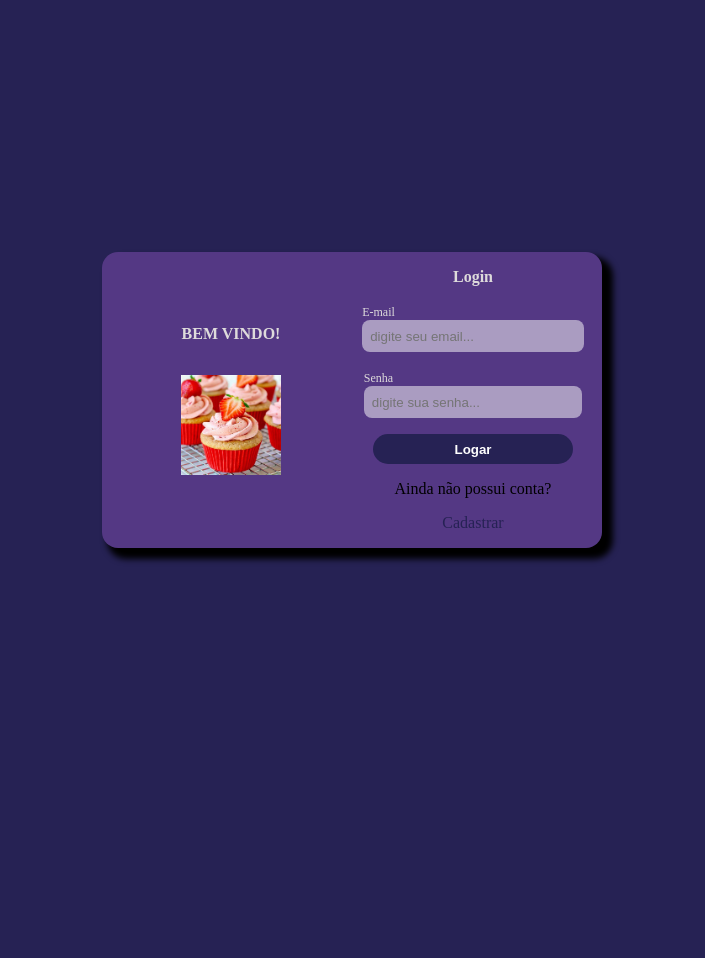
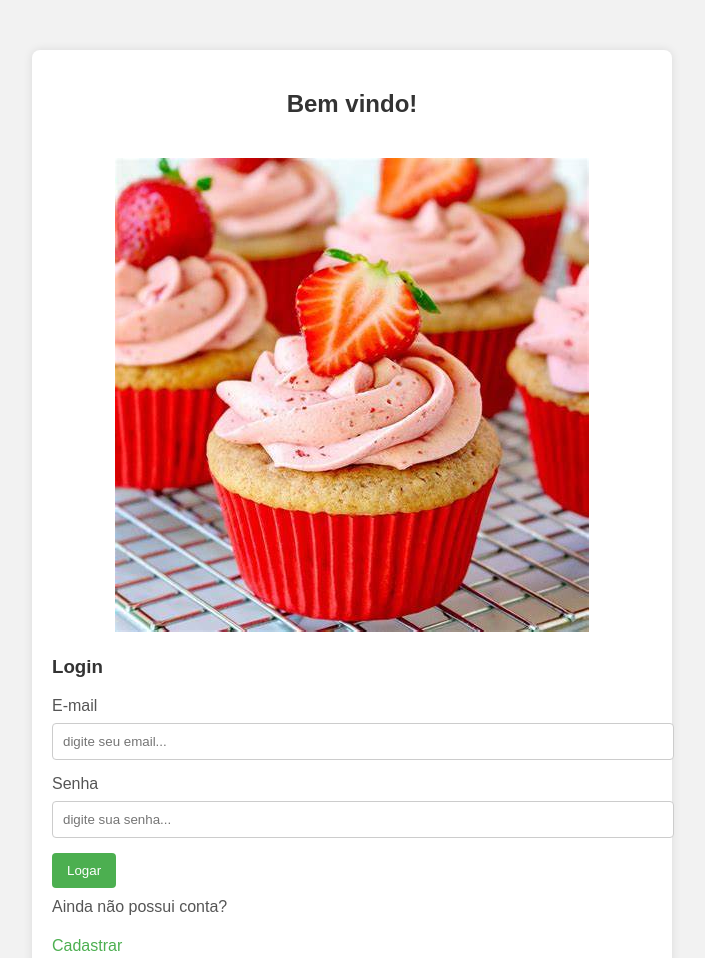
Before and after one commit to CauaKuppe5/front, a plain HTML site: page index.html in a window 1280 px wide. Shown: the top 958 px of the page, without its empty margins (288-993 px from the left). Before the commit the page ends 800 px from the top, so only its background shows below. Drawn offline with Linux system fonts and the light colour scheme.

Commit message:
Update style.css

```diff
--- a/style.css
+++ b/style.css
@@ -1,156 +1,80 @@
-*{
+body {
+    font-family: 'Arial', sans-serif;
     margin: 0;
     padding: 0;
-    box-sizing: border-box;
+    background-color: #f2f2f2;
+}
 
+main {
+    max-width: 600px;
+    margin: 50px auto;
+    background-color: #fff;
+    padding: 20px;
+    border-radius: 8px;
+    box-shadow: 0 0 10px rgba(0, 0, 0, 0.1);
 }
-:root{
-    --color-purple-100:#9a77cf;
-    --color-purple-200: #543884;
-    --color-purple-300: #262254;
 
+section {
+    text-align: center;
 }
-button{
+
+h1 {
+    color: #333;
+}
+
+img {
+    max-width: 100%;
+    height: auto;
+    margin-top: 20px;
+}
+
+form {
+    margin-top: 20px;
+}
+
+h3 {
+    color: #333;
+}
+
+label {
+    display: block;
+    margin-bottom: 8px;
+    color: #555;
+}
+
+input {
+    width: 100%;
+    padding: 10px;
+    margin-bottom: 15px;
+    border: 1px solid #ccc;
+    border-radius: 4px;
+}
+
+button {
+    background-color: #4caf50;
+    color: #fff;
+    padding: 10px 15px;
+    border: none;
+    border-radius: 4px;
     cursor: pointer;
-    border: none;
 }
-body{
-    background-color: var(--color-purple-300);
-    display: flex;
-    align-items: center;
-    height: 100vh;
-    justify-content: center;
+
+button:hover {
+    background-color: #45a049;
 }
-h1{
-    font-size: 1rem;
-    font-weight: 600;
-    text-transform: uppercase;
-    color: #dedbdb;
+
+p {
+    margin-top: 10px;
+    color: #555;
 }
-main{
-    max-width: 500px;
-    width: 100%;
-    background-color: var(--color-purple-200);
-    display: flex;
-    padding: 16px;
-    border-radius: 16px;
-    gap: 16px;
-    box-shadow: 8px 8px 6px 3px black;
+
+a {
+    text-decoration: none;
+    color: #4caf50;
+    display: inline-block;
+    margin-top: 5px;
 }
-main section, main form{
-    width: 50%;
+
+a:hover {
+    text-decoration: underline;
 }
-main section{
-    display: flex;
-    align-items: center;
-    justify-content: center;
-    flex-direction: column;
-    gap: 32px;
-}
-main form{
-    display: flex;
-    justify-content: center;
-    align-items: center;
-    flex-direction: column;
-    gap: 16px;
-}
-form h3,label{
-    font-size: 0.75rem;
-    color: #dedbdb;
-}
-form h3{
-    font-size: 1rem;
-}
-main form input{
-    width: 100%;
-}
-main form button{
-    padding: 6px 12px;
-    border-radius: 16px;
-    background-color: var(--color-purple-300);
-    color: white;
-    font-weight: 600;
-    width: 200px;
-    height: 30px;
-
-
-}
-button img{
-    width: 100%;
-    height: 100%;
-    object-fit: contain;
-
-}
-.img-rotate{
-    animation: btnAnimation linear 1s infinite;
-    background-color: transparent;
-    filter: invert(1);
-}
-main form button:hover{
-    background-color: white;
-    color: var(--color-purple-300);
-    transform: scale(1.15);
-    transition: all 0.5s ease;
-}
-input{
-    height: 32px;
-    padding-left: 8px;
-    outline: none;
-    border-radius: 8px;
-    border: none;
-    background-color: rgba(255,255,255,0.5);
-    color: #242222;
-}
-form a{
-    text-decoration: none;
-    color: var(--color-purple-300)
-}
-img{
-    width: 100px;
-
-}
-.toastify{
-    display: flex;
-    align-items: center;
-    gap: 16px;
-    border-radius: 32px;
-    background-color: green;
-    width: 100%;
-    max-width: 300px;
-    justify-content: center;
-    position: fixed;
-    top: -100px;
-    animation: toastAnimation 5s ease;
-}
-.toastify img{
-    width: 45px;
-    height: 45px;
-}
-.error{
-    background-color: red;
-}
-.toastify p{
-    font-size: 12px;
-    color: white;
-}
-main form button:disabled{
-    background-color: #242222;
-    transform: scale(1);
-}
-@keyframes toastAnimation{
-    0%,100%{
-        position: fixed;
-        top: -100px;
-    }
-    50%{
-        top: 50px;
-    }
-}
-@keyframes btnAnimation{
-    0%{
-        transform: rotate(0deg);
-    }
-    100%{
-        transform: rotate(180deg);
-    }
-}
```
